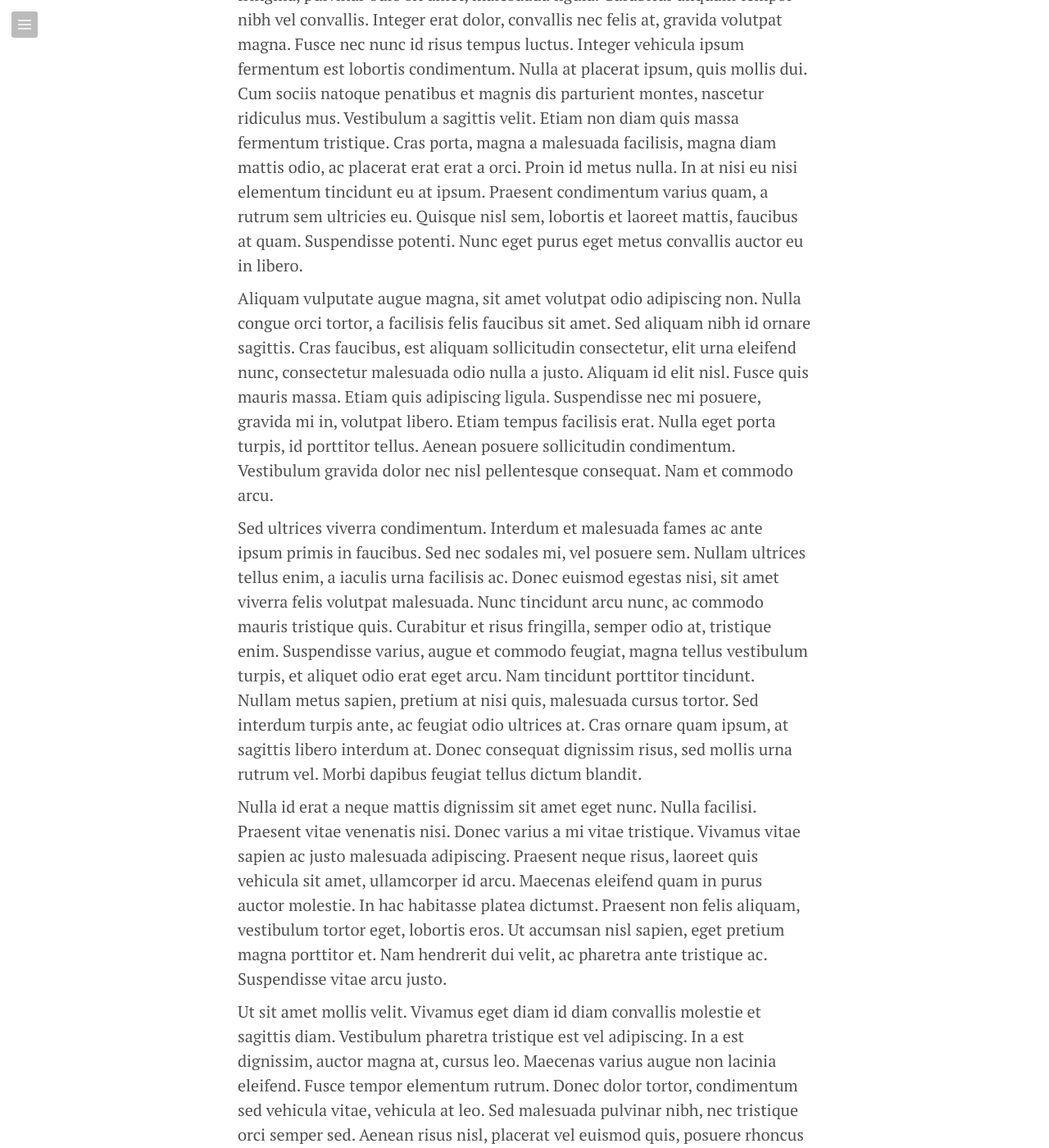
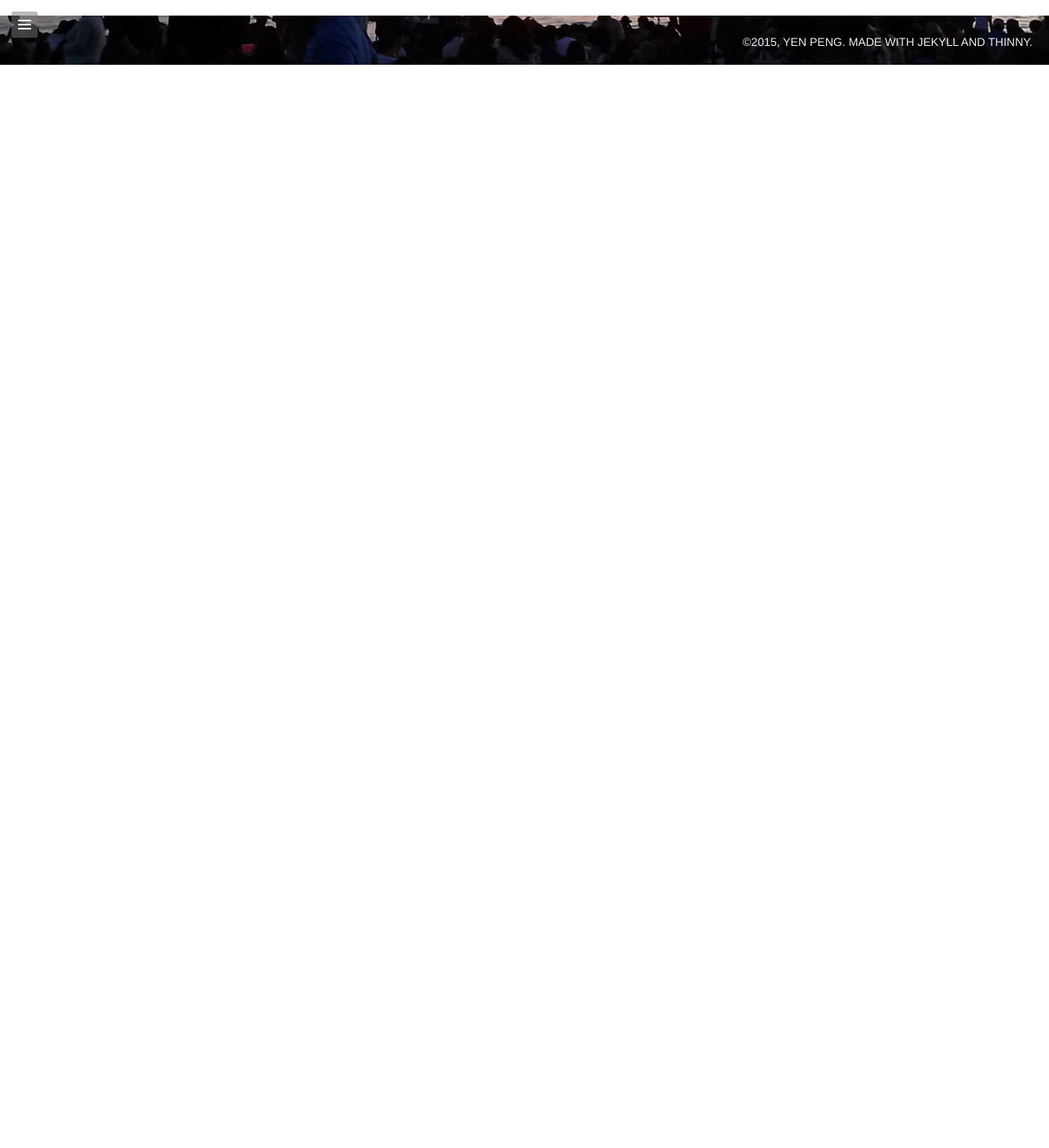
Before and after one commit to yenpeng/yenpeng.github.io, a Jekyll site: the page built from about.md, in a window 1280 px wide and 1400 px high, scrolled down 561 px. Shown: the whole window at 82% size. Built offline with Jekyll 4.4.1, drawn with Linux system fonts in a browser that asks for light colours; Markdown is read by kramdown in place of the engine named in the settings; after the commit the page ends 900 px from its top, so only the background shows below that; some of the changed text lies outside the part shown.

Commit message:
Changes to page cover

```diff
--- a/_config.yml
+++ b/_config.yml
@@ -19,7 +19,7 @@
 
 # Custom vars
 icon:		/assets/images/icon.png
-cover:		/assets/images/newcover.jpg
+cover:		/assets/images/sitecover.jpg
 
 social:
   - icon: facebook
--- a/about.md
+++ b/about.md
@@ -1,22 +1,9 @@
 ---
 layout: page
 title: About the site, the author, the life, the universe and everything more.
+cover: /assets/images/about.jpg
 ---
 
 <div class="message">
-  This page will be ready soon! Meanwhile, stay with this beautiful latin text below.
+  This page will be ready soon!
 </div>
-
-Lorem ipsum dolor sit amet, consectetur adipiscing elit. Vivamus eget neque fringilla, pulvinar odio sit amet, malesuada ligula. Curabitur aliquam tempor nibh vel convallis. Integer erat dolor, convallis nec felis at, gravida volutpat magna. Fusce nec nunc id risus tempus luctus. Integer vehicula ipsum fermentum est lobortis condimentum. Nulla at placerat ipsum, quis mollis dui. Cum sociis natoque penatibus et magnis dis parturient montes, nascetur ridiculus mus. Vestibulum a sagittis velit. Etiam non diam quis massa fermentum tristique. Cras porta, magna a malesuada facilisis, magna diam mattis odio, ac placerat erat erat a orci. Proin id metus nulla. In at nisi eu nisi elementum tincidunt eu at ipsum. Praesent condimentum varius quam, a rutrum sem ultricies eu. Quisque nisl sem, lobortis et laoreet mattis, faucibus at quam. Suspendisse potenti. Nunc eget purus eget metus convallis auctor eu in libero.
-
-Aliquam vulputate augue magna, sit amet volutpat odio adipiscing non. Nulla congue orci tortor, a facilisis felis faucibus sit amet. Sed aliquam nibh id ornare sagittis. Cras faucibus, est aliquam sollicitudin consectetur, elit urna eleifend nunc, consectetur malesuada odio nulla a justo. Aliquam id elit nisl. Fusce quis mauris massa. Etiam quis adipiscing ligula. Suspendisse nec mi posuere, gravida mi in, volutpat libero. Etiam tempus facilisis erat. Nulla eget porta turpis, id porttitor tellus. Aenean posuere sollicitudin condimentum. Vestibulum gravida dolor nec nisl pellentesque consequat. Nam et commodo arcu.
-
-Sed ultrices viverra condimentum. Interdum et malesuada fames ac ante ipsum primis in faucibus. Sed nec sodales mi, vel posuere sem. Nullam ultrices tellus enim, a iaculis urna facilisis ac. Donec euismod egestas nisi, sit amet viverra felis volutpat malesuada. Nunc tincidunt arcu nunc, ac commodo mauris tristique quis. Curabitur et risus fringilla, semper odio at, tristique enim. Suspendisse varius, augue et commodo feugiat, magna tellus vestibulum turpis, et aliquet odio erat eget arcu. Nam tincidunt porttitor tincidunt. Nullam metus sapien, pretium at nisi quis, malesuada cursus tortor. Sed interdum turpis ante, ac feugiat odio ultrices at. Cras ornare quam ipsum, at sagittis libero interdum at. Donec consequat dignissim risus, sed mollis urna rutrum vel. Morbi dapibus feugiat tellus dictum blandit.
-
-Nulla id erat a neque mattis dignissim sit amet eget nunc. Nulla facilisi. Praesent vitae venenatis nisi. Donec varius a mi vitae tristique. Vivamus vitae sapien ac justo malesuada adipiscing. Praesent neque risus, laoreet quis vehicula sit amet, ullamcorper id arcu. Maecenas eleifend quam in purus auctor molestie. In hac habitasse platea dictumst. Praesent non felis aliquam, vestibulum tortor eget, lobortis eros. Ut accumsan nisl sapien, eget pretium magna porttitor et. Nam hendrerit dui velit, ac pharetra ante tristique ac. Suspendisse vitae arcu justo.
-
-Ut sit amet mollis velit. Vivamus eget diam id diam convallis molestie et sagittis diam. Vestibulum pharetra tristique est vel adipiscing. In a est dignissim, auctor magna at, cursus leo. Maecenas varius augue non lacinia eleifend. Fusce tempor elementum rutrum. Donec dolor tortor, condimentum sed vehicula vitae, vehicula at leo. Sed malesuada pulvinar nibh, nec tristique orci semper sed. Aenean risus nisl, placerat vel euismod quis, posuere rhoncus dolor. In quis ante placerat, euismod risus ut, congue dui. Duis luctus semper nunc vel pulvinar. Donec consequat, lorem nec rutrum venenatis, nisi neque pulvinar libero, id venenatis massa magna quis nisl. Nam sit amet tincidunt nunc. Suspendisse sem eros, blandit quis luctus sit amet, feugiat eu tellus. Suspendisse ac consectetur risus. Etiam in hendrerit magna, id tempus eros.
-
-Morbi euismod suscipit suscipit. Phasellus a arcu ac turpis lacinia dictum. Mauris imperdiet commodo quam et condimentum. Aenean est ligula, hendrerit et varius quis, luctus et lorem. Aliquam vestibulum et magna nec aliquam. Suspendisse eu ultricies lectus. Duis vel lorem ut quam bibendum viverra. Curabitur scelerisque, mauris dignissim dignissim egestas, tortor eros pellentesque nunc, ac elementum justo libero sollicitudin erat. Suspendisse suscipit orci eu nibh elementum, non cursus turpis ullamcorper. Integer vehicula libero et tellus vulputate, eu aliquam diam placerat. Morbi pharetra, urna quis bibendum vulputate, nibh nisl dictum risus, et cursus tortor tortor id libero. Integer accumsan, enim sit amet blandit ultricies, diam elit condimentum justo, quis adipiscing dolor eros non neque. Vivamus commodo sem libero, sit amet tincidunt nisi accumsan vitae. Donec nec sem nunc. Phasellus sed placerat erat. Integer nisi lectus, cursus a est id, gravida aliquam purus.
-
-Good bye, and thank's for all the fish!
```
Also changed, not shown: sweat.md (+1 -2 lines), assets/images/about.jpg (added), assets/images/sitecover.jpg (renamed from assets/images/newcover.jpg), assets/images/sweat.jpg (renamed from assets/images/cover.jpg).
